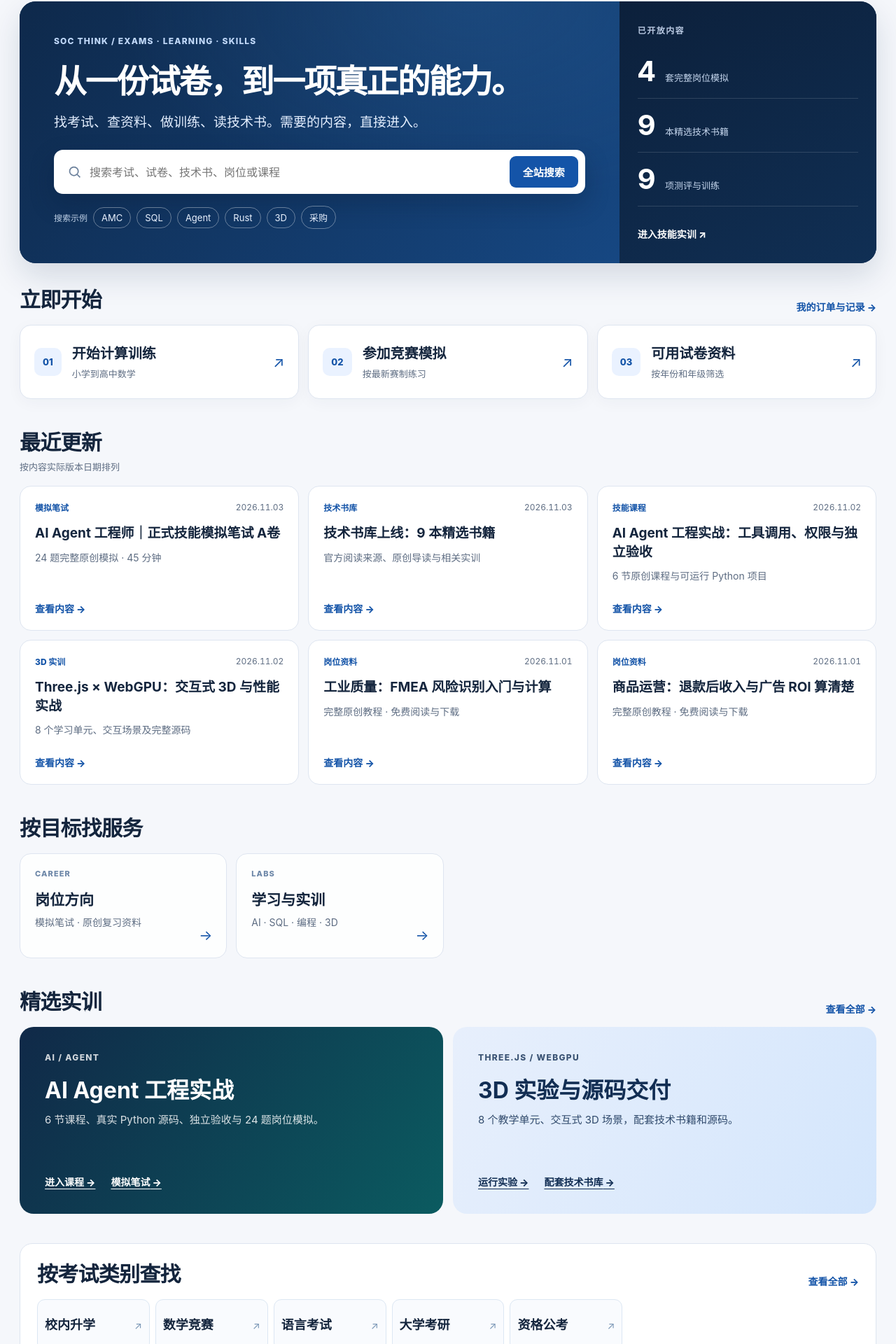
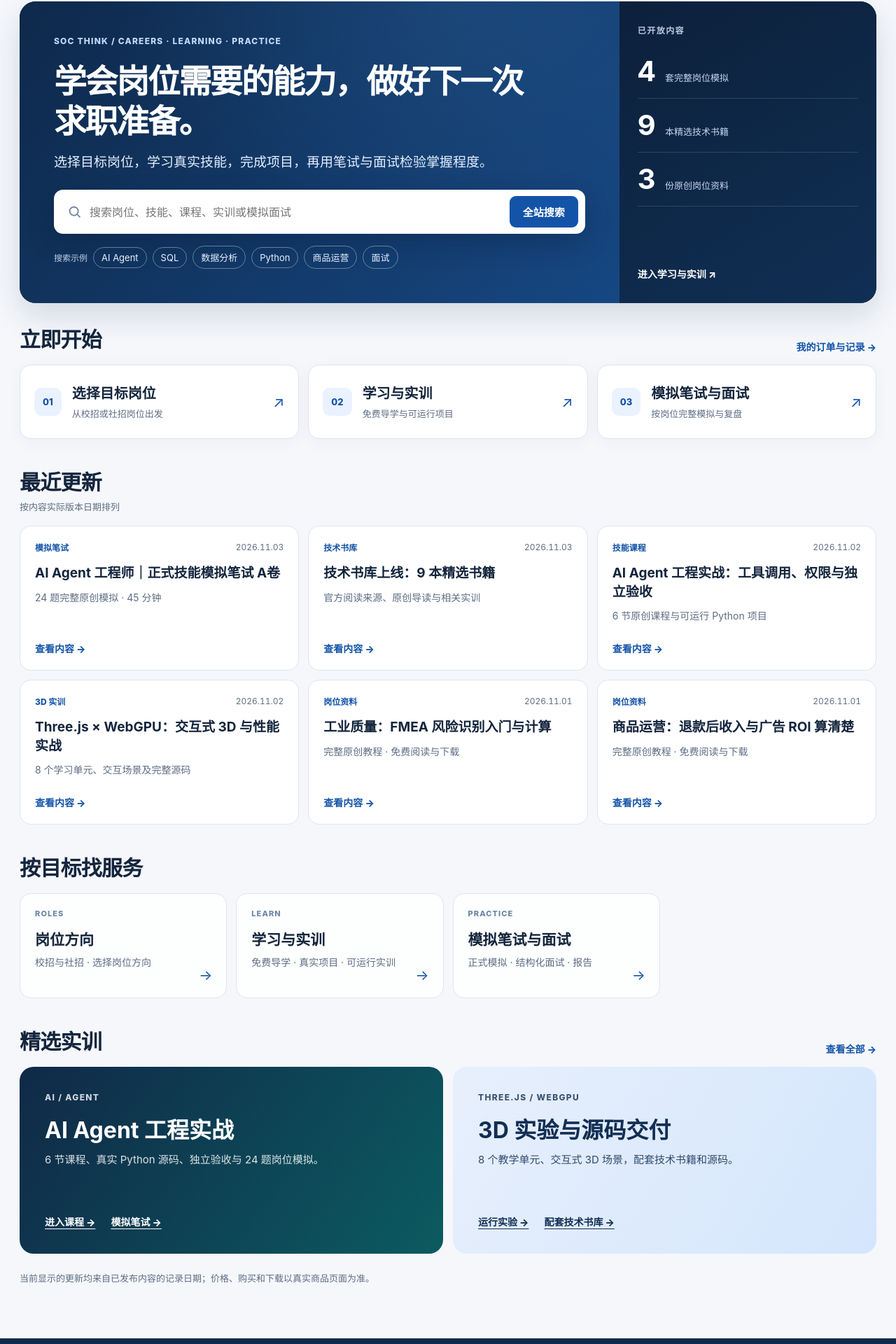
Before and after one commit to star8592/Kangaroo-Practice-Simulator, a Next.js app: page / in a window 1280 px wide. Shown: the part 91-2011 px from the top of the page at 70% size. Built offline with nearby package versions, Linux system fonts and the light colour scheme; no server answers.

Commit message:
refactor(home): make jobseeker tasks the sole homepage navigation

```diff
--- a/src/components/PublicHome.tsx
+++ b/src/components/PublicHome.tsx
@@ -1,40 +1,36 @@
 "use client";
 import Link from "next/link";
-import { EXAM_DIRECTORY } from "@/lib/exam-directory";
-import { ASSESSMENT_DOMAINS } from "@/lib/assessment-platform";
 import { useSiteLanguage } from "@/lib/site-language";
 import { PRIMARY_BUSINESS_NAV, type SiteBusinessId } from "@/lib/site-architecture";
 import type { HomepageUpdate } from "@/lib/site-discovery";
 import styles from "./PublicHome.module.css";
 type HomeCounts={books:number;formalPapers:number;assessments:number;guides:number};
 const COPY={
- zh:{hero:"从一份试卷，到一项真正的能力。",intro:"找考试、查资料、做训练、读技术书。需要的内容，直接进入。",search:"搜索考试、试卷、技术书、岗位或课程",searchButton:"全站搜索",quick:"立即开始",latest:"最近更新",latestNote:"按内容实际版本日期排列",kind:"按目标找服务",selected:"精选实训",categories:"按考试类别查找",categoriesNote:"这里只列考试方向；职业岗位、技能实训和研究测评请使用各自栏目。筹备中的考试不代表已开放。",all:"查看全部",open:"查看内容",records:"我的订单与记录",guide:"当前显示的更新均来自已发布内容的记录日期；价格、购买和下载以真实商品页面为准。"},
- en:{hero:"From a practice paper to a skill you can use.",intro:"Find exams, papers, skill labs, and technical books. Start with real resources.",search:"Search exams, papers, technical books or career skills",searchButton:"Search",quick:"Start here",latest:"Recently updated",latestNote:"Sorted by verified content version dates",kind:"Explore by goal",selected:"Featured labs",categories:"Browse exam categories",categoriesNote:"Exam subjects only. Career services, skill labs and research assessments have separate hubs. Planned exams are not live.",all:"View all",open:"Explore",records:"My account",guide:"Updates use published source records. Purchases and downloads follow the actual product terms."},
+ zh:{hero:"学会岗位需要的能力，做好下一次求职准备。",intro:"选择目标岗位，学习真实技能，完成项目，再用笔试与面试检验掌握程度。",search:"搜索岗位、技能、课程、实训或模拟面试",searchButton:"全站搜索",quick:"立即开始",latest:"最近更新",latestNote:"按内容实际版本日期排列",kind:"按目标找服务",selected:"精选实训",all:"查看全部",open:"查看内容",records:"我的订单与记录",guide:"当前显示的更新均来自已发布内容的记录日期；价格、购买和下载以真实商品页面为准。"},
+ en:{hero:"Build the skills your next job requires.",intro:"Choose a role, learn the skills, complete hands-on labs, and practice for interviews.",search:"Search roles, skills, labs or interview practice",searchButton:"Search",quick:"Start here",latest:"Recently updated",latestNote:"Sorted by verified content version dates",kind:"Explore by goal",selected:"Featured labs",all:"View all",open:"Explore",records:"My account",guide:"Updates use published source records. Purchases and downloads follow the actual product terms."},
 } as const;
-const HOT=["AMC","SQL","Agent","Rust","3D","采购"];
+const HOT=["AI Agent","SQL","数据分析","Python","商品运营","面试"];
 const QUICK=[
- {href:"/arithmetic",zh:"开始计算训练",en:"Start math practice",descZh:"小学到高中数学",descEn:"School mathematics"},
- {href:"/competitions",zh:"参加竞赛模拟",en:"Try mock exams",descZh:"按最新赛制练习",descEn:"Math competitions"},
- {href:"/resources",zh:"可用试卷资料",en:"Practice papers",descZh:"按年份和年级筛选",descEn:"Browse by year and grade"},
+ {href:"/career",zh:"选择目标岗位",en:"Explore roles",descZh:"从校招或社招岗位出发",descEn:"Campus and experienced hires"},
+ {href:"/learn",zh:"学习与实训",en:"Learn and practice",descZh:"免费导学与可运行项目",descEn:"Free guides and runnable labs"},
+ {href:"/practice",zh:"模拟笔试与面试",en:"Mock tests and interviews",descZh:"按岗位完整模拟与复盘",descEn:"Job-relevant practice"},
 ] as const;
 /* Homepage selects four useful storefront cards, not an alternative taxonomy. */
 const SERVICE_DETAILS:Partial<Record<SiteBusinessId,{descZh:string;descEn:string;code:string}>>={
-  career:{descZh:"模拟笔试 · 原创复习资料",descEn:"Mock tests and original guides",code:"CAREER"},
-  skills:{descZh:"AI · SQL · 编程 · 3D",descEn:"AI, SQL, code and 3D",code:"LABS"},
-  assessments:{descZh:"逻辑训练 · 职业探索",descEn:"Reasoning and career interests",code:"MEASUREMENT"},
-  store:{descZh:"查看在架资料和交付",descEn:"Published files and delivery",code:"STORE"},
+ career:{descZh:"校招与社招 · 选择岗位方向",descEn:"Find a role for your next move",code:"ROLES"},
+ skills:{descZh:"免费导学 · 真实项目 · 可运行实训",descEn:"Guides, projects and runnable labs",code:"LEARN"},
+ practice:{descZh:"正式模拟 · 结构化面试 · 报告",descEn:"Mocks, interviews and reports",code:"PRACTICE"},
 };
 const SERVICES=PRIMARY_BUSINESS_NAV.flatMap(item=>{
  const details=SERVICE_DETAILS[item.id];
  return details?[{...item,...details}]:[];
 });
-const DOMAINS=new Map(ASSESSMENT_DOMAINS.map(x=>[x.id,x]));
 export default function PublicHome({updates,counts}:{updates:HomepageUpdate[];counts:HomeCounts}){
  const lang=useSiteLanguage(),t=COPY[lang];
  return <div data-site-shell="content" className={styles.portal}>
   <section className={styles.hero}>
    <div className={styles.heroMain}>
-    <span className={styles.heroEyebrow}>SOC THINK / EXAMS · LEARNING · SKILLS</span>
+    <span className={styles.heroEyebrow}>SOC THINK / CAREERS · LEARNING · PRACTICE</span>
     <h1>{t.hero}</h1>
     <p className={styles.heroLead}>{t.intro}</p>
     <form role="search" action="/search" method="get" className={styles.searchPanel}>
@@ -52,8 +48,8 @@ export default function PublicHome({updates,counts}:{updates:HomepageUpdate[];co
     <span className={styles.heroAsideTitle}>{lang==="zh"?"已开放内容":"PUBLISHED CONTENT"}</span>
     <div className={styles.heroNumber}><strong>{counts.formalPapers}</strong><span>{lang==="zh"?"套完整岗位模拟":"complete career mocks"}</span></div>
     <div className={styles.heroNumber}><strong>{counts.books}</strong><span>{lang==="zh"?"本精选技术书籍":"curated technical books"}</span></div>
-    <div className={styles.heroNumber}><strong>{counts.assessments}</strong><span>{lang==="zh"?"项测评与训练":"assessments and tasks"}</span></div>
-    <Link href="/skill-labs">{lang==="zh"?"进入技能实训":"Explore skill labs"} ↗</Link>
+    <div className={styles.heroNumber}><strong>{counts.guides}</strong><span>{lang==="zh"?"份原创岗位资料":"original career guides"}</span></div>
+    <Link href="/learn">{lang==="zh"?"进入学习与实训":"Explore learning"} ↗</Link>
    </aside>
   </section>
   <section className={styles.quickSection} aria-labelledby="quick-services-heading">
@@ -98,14 +94,6 @@ export default function PublicHome({updates,counts}:{updates:HomepageUpdate[];co
     </article>
    </div>
   </section>
-  <section className={styles.categoryOverview} aria-labelledby="exam-category-overview">
-   <div className={styles.sectionTop}><h2 id="exam-category-overview">{t.categories}</h2><Link href="/assessments">{t.all} →</Link></div>
-   <div className={styles.categoryGrid}>{EXAM_DIRECTORY.map(group=><Link href={"/assessments#domain-"+group.domainId}
-    className={styles.categoryCard} key={group.domainId} title={DOMAINS.get(group.domainId)!.name[lang]}>
-     <strong>{DOMAINS.get(group.domainId)!.navName[lang]}</strong><span aria-hidden="true">↗</span>
-    </Link>)}</div>
-   <p className={styles.categoryNote}>{t.categoriesNote}</p>
-  </section>
   <p className={styles.pageNote}>{t.guide}</p>
  </div>;
 }
```
